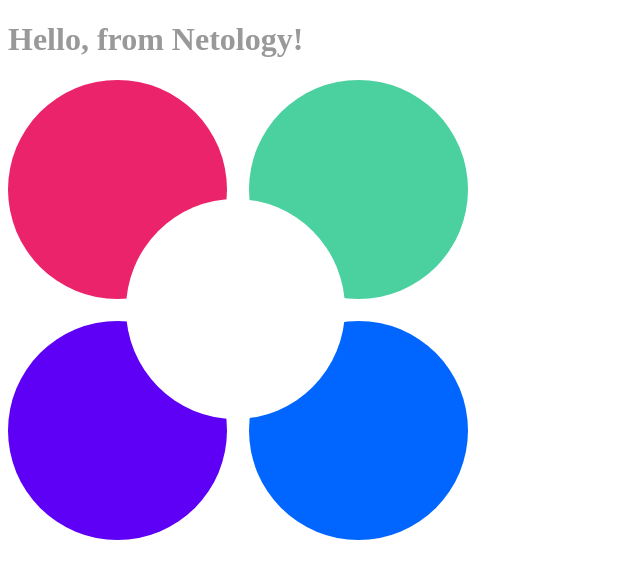
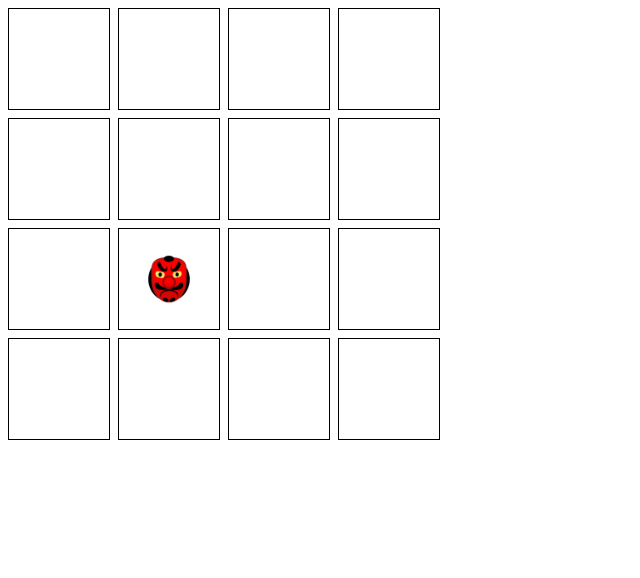
Before and after one commit to MaxHugoboss/gnom-game, a website built with webpack: page src/index.html in a window 1280 px wide. Shown: the whole page, without its empty margins (0-640 px from the left). Built offline with nearby package versions, Linux system fonts and the light colour scheme.

Commit message:
New commit

```diff
--- a/src/css/style.css
+++ b/src/css/style.css
@@ -1,3 +1,20 @@
-body {
-    color: #999;
-}
+#game-board {
+    display: grid;
+    grid-template-columns: repeat(4, 100px);
+    grid-template-rows: repeat(4, 100px);
+    gap: 10px;
+  }
+
+  .cell {
+    width: 100px;
+    height: 100px;
+    border: 1px solid #000;
+    display: flex;
+    justify-content: center;
+    align-items: center;
+  }
+
+  .gnome {
+    width: 50px;
+    height: 50px;
+  }
--- a/src/index.html
+++ b/src/index.html
@@ -3,11 +3,9 @@
 <head>
   <meta charset="UTF-8">
   <meta name="viewport" content="width=device-width, initial-scale=1.0">
-  <meta http-equiv="X-UA-Compatible" content="ie=edge">
-  <title>Document</title>
+  <title>Gnom Game</title>
 </head>
 <body>
-<h1>Hello, from Netology!</h1>
-<img src="img/netology.svg" alt="Netology Logo">
+  <div id="game-board"></div>
 </body>
 </html>
--- a/src/index.js
+++ b/src/index.js
@@ -1,5 +1,29 @@
-import "./css/style.css";
+import './css/style.css';
+import gnomeImg from './img/gnome.png';
 
-import "./js/app";
+document.addEventListener('DOMContentLoaded', () => {
+  const gameBoard = document.getElementById('game-board');
 
-// TODO: write your code in app.js
+  for (let i = 0; i < 16; i++) {
+    const cell = document.createElement('div');
+    cell.classList.add('cell');
+    gameBoard.appendChild(cell);
+  }
+
+  const gnome = document.createElement('img');
+  gnome.src = gnomeImg;
+  gnome.classList.add('gnome');
+
+  const cells = document.querySelectorAll('.cell');
+  let currentIndex = Math.floor(Math.random() * cells.length);
+  cells[currentIndex].appendChild(gnome);
+
+  setInterval(() => {
+    let newIndex;
+    do {
+      newIndex = Math.floor(Math.random() * cells.length);
+    } while (newIndex === currentIndex);
+    cells[newIndex].appendChild(gnome);
+    currentIndex = newIndex;
+  }, 1000);
+});
```
Also changed, not shown: src/img/gnome.png (added), src/img/netology.svg (deleted).
